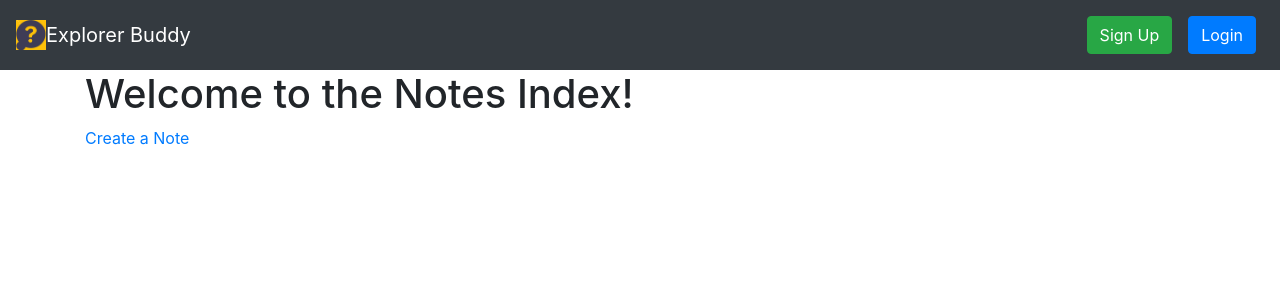
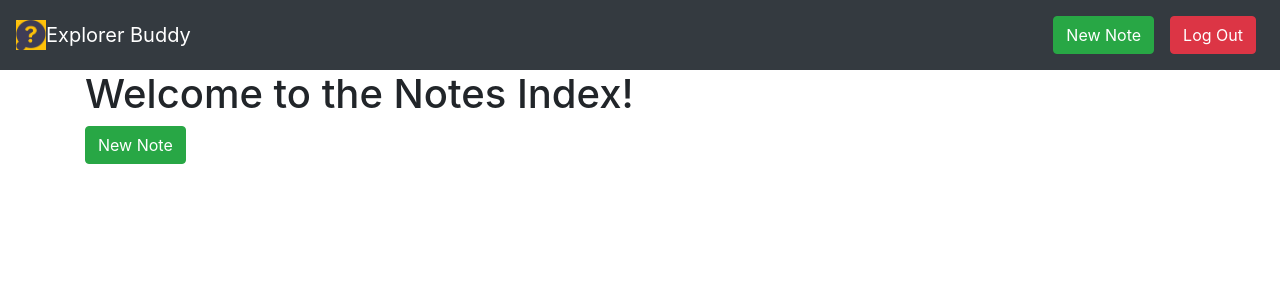
Before and after one commit to UPstartDeveloper/explorer_buddy, a Django app: template explorer/notes/templates/notes/notebook.html in a window 1280 px wide. Shown: the top 300 px of the page. Run offline with Django 3.2, Linux system fonts and the light colour scheme; the template is opened without the code that fills it, so the values that code supplies are empty; some libraries are stand-ins or nearby versions.

Commit message:
[DEl] Unnecessary options from navbar.

```diff
--- a/explorer/notes/templates/notes/notebook.html
+++ b/explorer/notes/templates/notes/notebook.html
@@ -3,7 +3,7 @@
 {% block content %}
     <h1>Welcome to the Notes Index!</h1>
 
-    <a href="{% url 'notes:create_note_form' %}">Create a Note</a>
+    <a href="{% url 'notes:create_note_form' %}"><button class="btn btn-success">New Note</button></a>
     <ol>
         {% for note in notes %}
             <li>
--- a/explorer/templates/base.html
+++ b/explorer/templates/base.html
@@ -28,7 +28,6 @@
         </button>
         <div class="navbar-collapse collapse w-100">
             <ul class="nav navbar-nav ml-auto w-100 justify-content-end">
-                {% if user.is_authenticated %}
                 <!-- pages to log out or create a new note -->
                 <li class="nav-item">
                     <a href="#" class="nav-link text-white bg-dark"><button class="btn btn-success">New Note</button></a>
@@ -36,15 +35,6 @@
                 <li class="nav-item">
                     <a href="#" class="nav-link text-white bg-dark"><button class="btn btn-danger">Log Out</button></a>
                 </li>
-                {% else %}
-                <!-- pages to login or sign up -->
-                <li class="nav-item">
-                    <a href="#" class="nav-link text-white bg-dark"><button class="btn btn-success">Sign Up</button></a>
-                </li>
-                <li class="nav-item">
-                    <a href="#" class="nav-link text-white bg-dark"><button class="btn btn-primary">Login</button></a>
-                </li>
-                {% endif %}
             </ul>
         </div>
     </nav>
```
